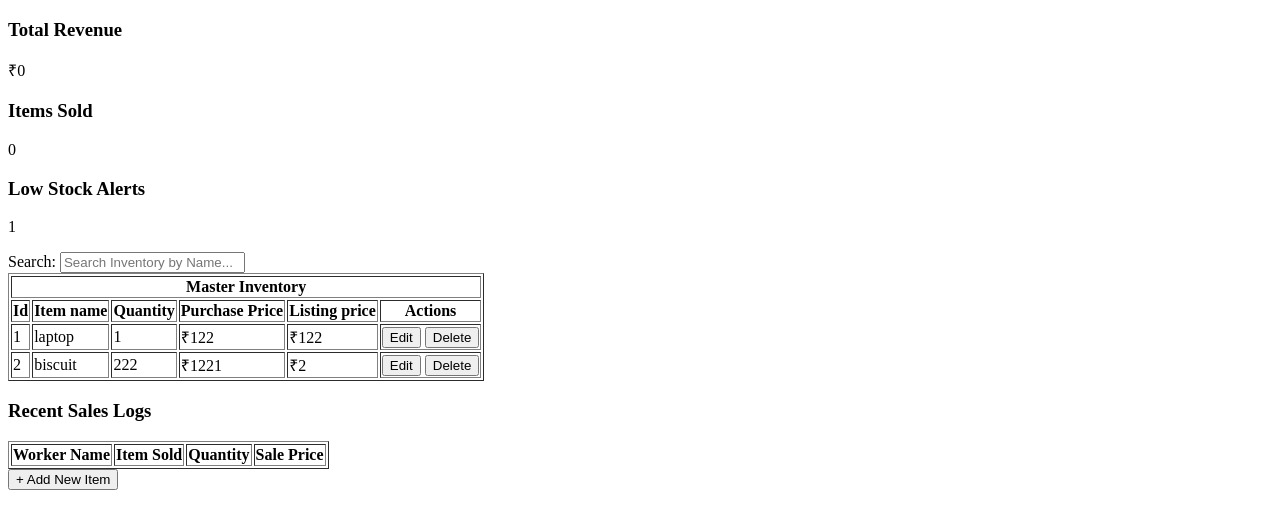
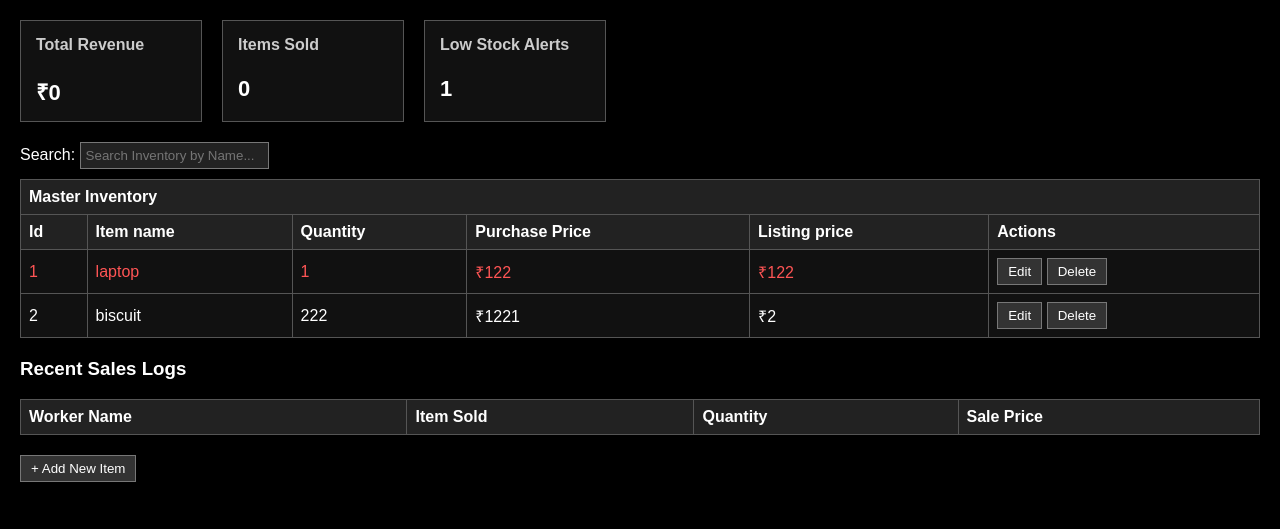
Before and after one commit to shaurya-104/Inventory-system, a Flask app: page /admin_Dashboard in a window 1280 px wide. Shown: the top 529 px of the page. Run offline with Flask 3, Linux system fonts and the light colour scheme; data comes from the database, SQL or seed files in the repository; data that the repository does not hold is empty.

Commit message:
styling completed

```diff
--- /dev/null
+++ b/static/style.css
@@ -0,0 +1,76 @@
+body {
+    font-family: Arial, sans-serif;
+    background-color: #000000;
+    color: #ffffff;
+    margin: 20px;
+}
+table {
+    border-collapse: collapse;
+    width: 100%;
+    background-color: #111111;
+    margin-bottom: 20px;
+}
+th, td {
+    border: 1px solid #555555;
+    padding: 8px;
+    text-align: left;
+}
+th {
+    background-color: #222222;
+}
+tr.low-stock {
+    color: #ff5555;
+}
+
+#summaryCards {
+    display: flex;
+    gap: 20px;
+    margin-bottom: 20px;
+}
+.card {
+    border: 1px solid #555555;
+    background-color: #111111;
+    padding: 15px;
+    width: 150px;
+}
+.card h3 {
+    margin-top: 0;
+    font-size: 16px;
+    color: #cccccc;
+}
+.card p {
+    font-size: 22px;
+    font-weight: bold;
+    margin-bottom: 0;
+}
+input, select {
+    padding: 5px;
+    margin-bottom: 10px;
+    background-color: #222222;
+    color: #ffffff;
+    border: 1px solid #777777;
+}
+button, input[type="submit"], a {
+    padding: 5px 10px;
+    background-color: #333333;
+    border: 1px solid #777777;
+    color: #ffffff;
+    text-decoration: none;
+    cursor: pointer;
+}
+button:hover, input[type="submit"]:hover, a:hover {
+    background-color: #555555;
+}
+div[id="add"], div[id="edit"], div[id="delete"] {
+    border: 1px solid #777777;
+    background-color: #111111;
+    padding: 15px;
+    width: 300px;
+    margin-top: 20px;
+}
+div[id="add"] span, div[id="edit"] span, div[id="delete"] span {
+    float: right;
+    font-weight: bold;
+    cursor: pointer;
+    color: #ff5555;
+}
--- a/templates/base.html
+++ b/templates/base.html
@@ -4,6 +4,7 @@
     <meta charset="UTF-8">
     <meta name="viewport" content="width=device-width, initial-scale=1.0">
     <title>{%block title%}Inventory manegement system{%endblock%}</title>
+    <link rel="stylesheet" href="{{ url_for('static', filename='style.css') }}">
 </head>
 <body>
     {%block content%}
```
